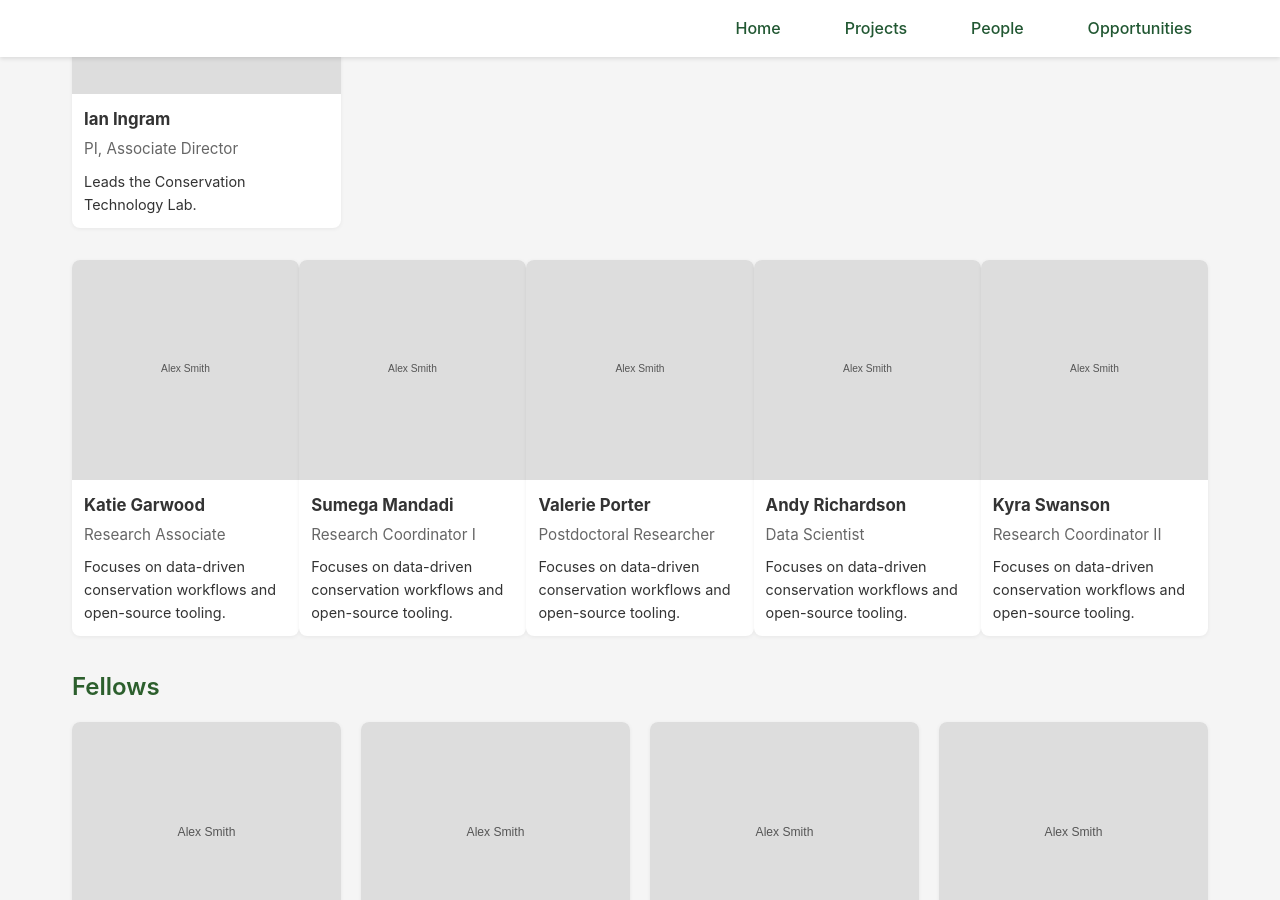
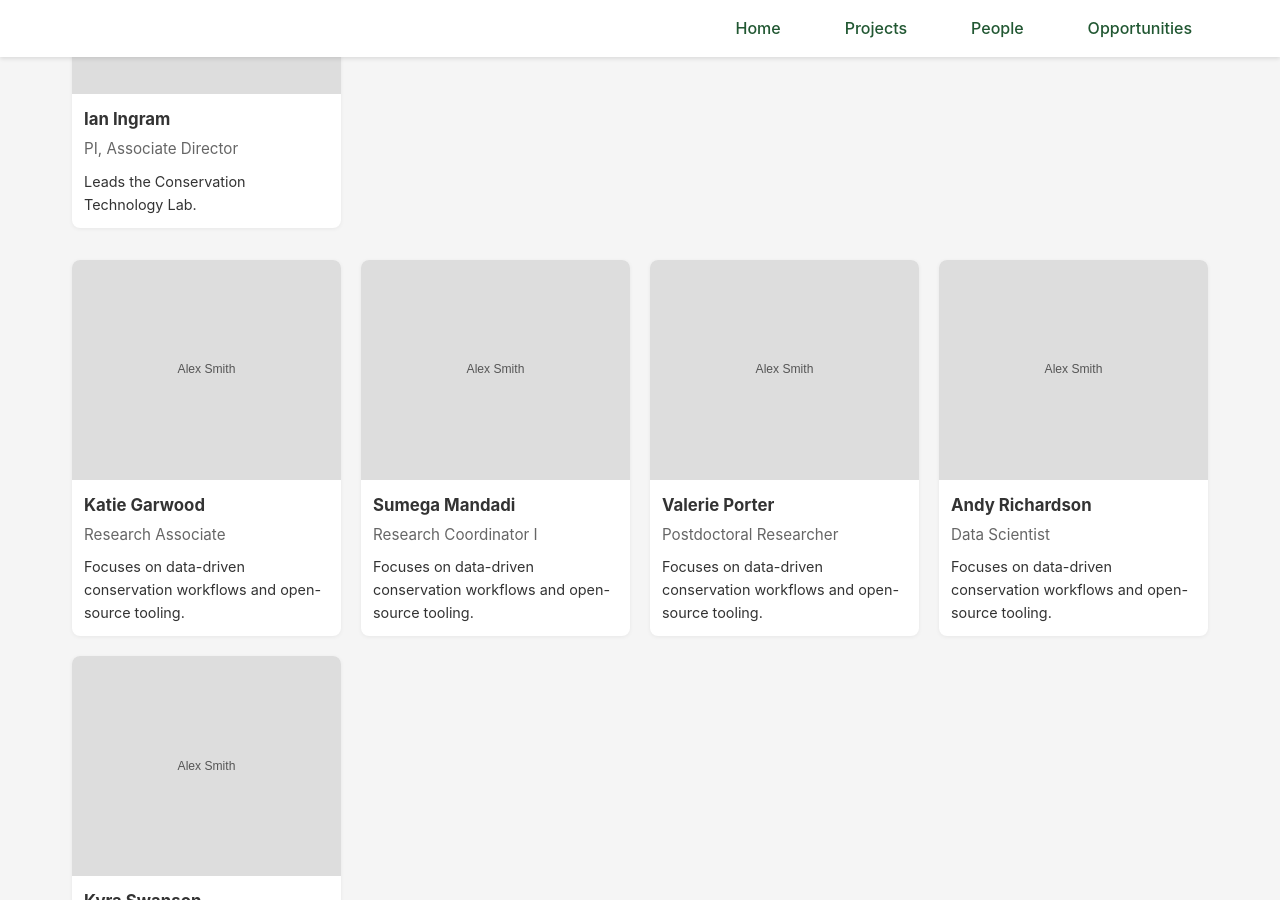
Before and after one commit to conservationtechlab/conservationtechlab.github.io, a Jekyll site: the page built from people.md, in a window 1280 px wide and 900 px high, scrolled down 593 px. Built offline with Jekyll 4.4.1, drawn with Linux system fonts in a browser that asks for light colours.

Commit message:
try simplify people

```diff
--- a/_includes/people-cards.html
+++ b/_includes/people-cards.html
@@ -1,25 +1,17 @@
 <div class="people-section">
-  {% if include.title and include.title != "" %}
+  {% if include.title %}
   <h3 class="people-section__title">{{ include.title }}</h3>
   {% endif %}
-
-  {% comment %}
-    Single-item (lead) layout: include.title == "" => center the card(s).
-    Grid layout: default for other groups.
-  {% endcomment %}
-  {% if include.title == "" %}
-  <div class="people-section__single">
+  <div class="people-grid">
     {% for person in include.collection %}
     <article class="person-card" id="{{ person.id }}">
       <div class="person-card__photo">
         {% if include.title == "Former Members" %}
-          {% comment %} intentionally left blank for Former Members: no <img> or placeholder {% endcomment %}
+          {%- comment -%}Leave photo container empty for former members{%- endcomment -%}
+        {% elsif person.photo %}
+          <img src="{{ person.photo }}" alt="Photo of {{ person.name }}">
         {% else %}
-          {% if person.photo %}
-            <img src="{{ person.photo }}" alt="Photo of {{ person.name }}">
-          {% else %}
-            <div class="person-card__placeholder" aria-hidden="true"></div>
-          {% endif %}
+          <div class="person-card__placeholder" aria-hidden="true"></div>
         {% endif %}
       </div>
       <div class="person-card__content">
@@ -30,28 +22,4 @@
     </article>
     {% endfor %}
   </div>
-  {% else %}
-  <div class="people-grid">
-    {% for person in include.collection %}
-    <article class="person-card" id="{{ person.id }}">
-      <div class="person-card__photo">
-        {% if include.title == "Former Members" %}
-          {% comment %} intentionally left blank for Former Members: no <img> or placeholder {% endcomment %}
-        {% else %}
-          {% if person.photo %}
-            <img src="{{ person.photo }}" alt="Photo of {{ person.name }}">
-          {% else %}
-            <div class="person-card__placeholder" aria-hidden="true"></div>
-          {% endif %}
-        {% endif %}
-      </div>
-      <div class="person-card__content">
-        <h3 class="person-card__name">{{ person.name }}</h3>
-        {% if person.role %}<p class="person-card__role">{{ person.role }}</p>{% endif %}
-        {% if person.bio %}<p class="person-card__bio">{{ person.bio }}</p>{% endif %}
-      </div>
-    </article>
-    {% endfor %}
-  </div>
-  {% endif %}
 </div>
```
Also changed, not shown: opportunities.md (+0 -13 lines).
